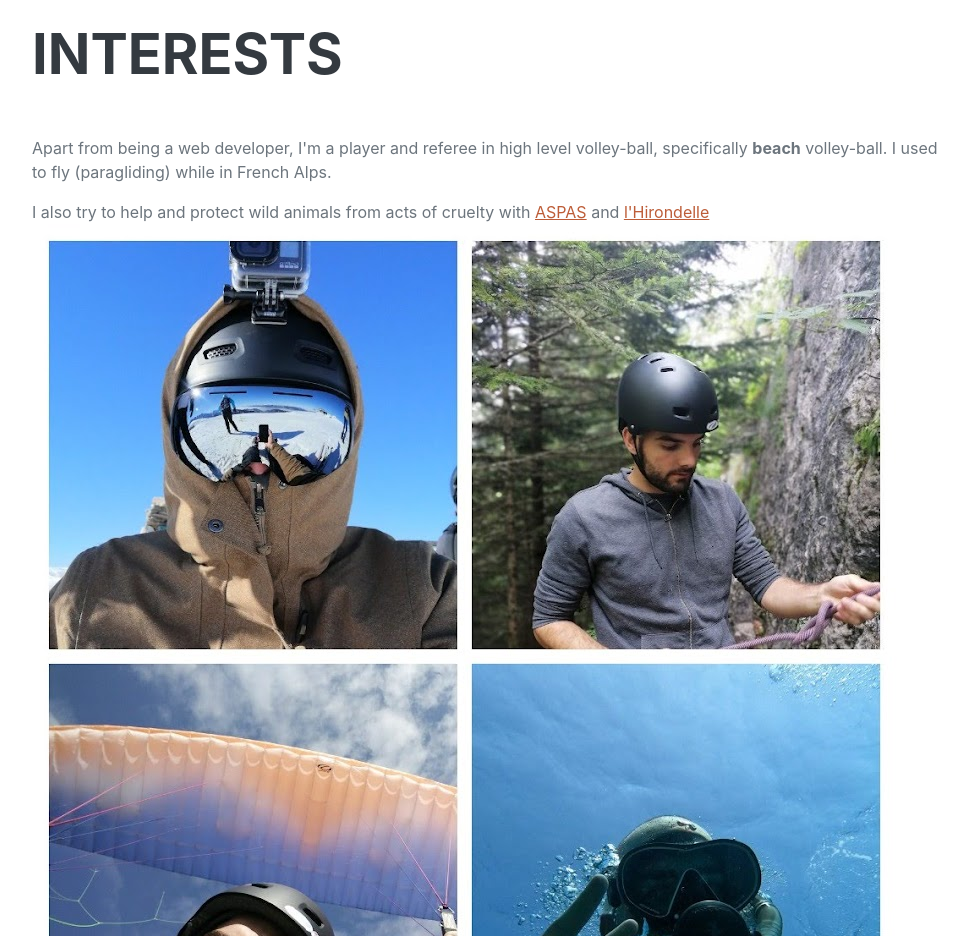
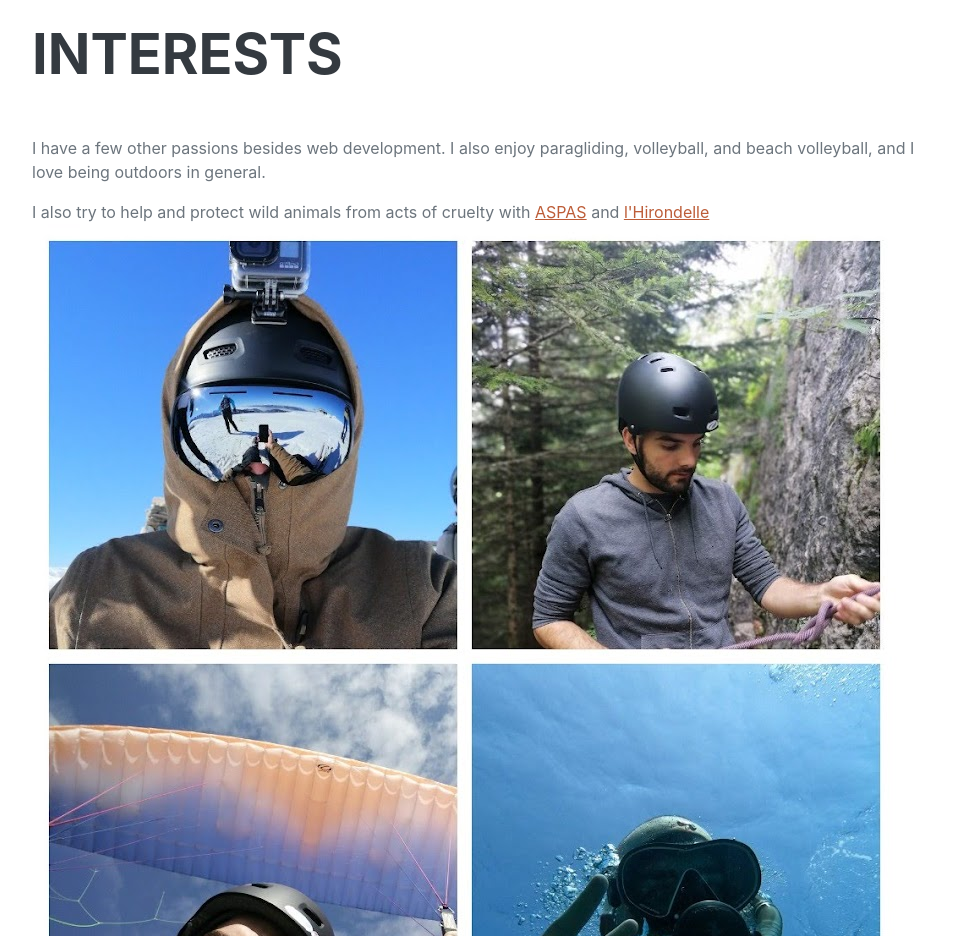
Before and after one commit to reynadan/reynadan.github.io, a plain HTML site: page index.html in a window 1280 px wide. Shown: the part 3380-4316 px from the top of the page, without its empty margins (288-1256 px from the left). Drawn offline with nearby package versions, Linux system fonts and the light colour scheme; a web font is replaced by a local one.

Commit message:
Update interests

```diff
--- a/index.html
+++ b/index.html
@@ -192,8 +192,7 @@
     <section class="resume-section" id="interests">
         <div class="resume-section-content">
             <h2 class="mb-5">Interests</h2>
-            <p>Apart from being a web developer, I'm a player and referee in high level volley-ball, specifically <b>beach</b> volley-ball. I
-                used to fly (paragliding) while in French Alps.</p>
+            <p>I have a few other passions besides web development. I also enjoy paragliding, volleyball, and beach volleyball, and I love being outdoors in general.</p>
             <p class="mb-0">I also try to help and protect wild animals from acts of cruelty with <a
                     href="https://www.aspas-nature.org/">ASPAS</a> and <a
                     href="https://hirondelle.ovh/">l'Hirondelle</a></p>
```
